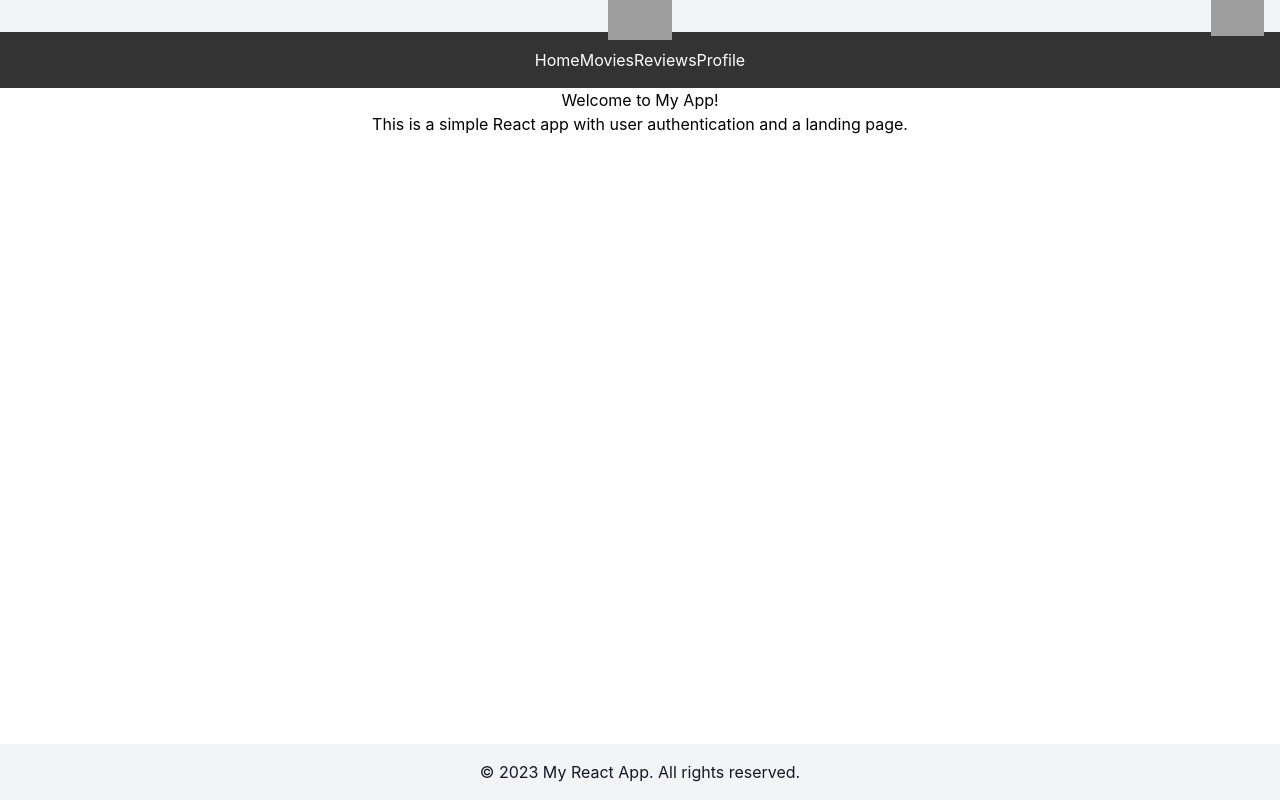
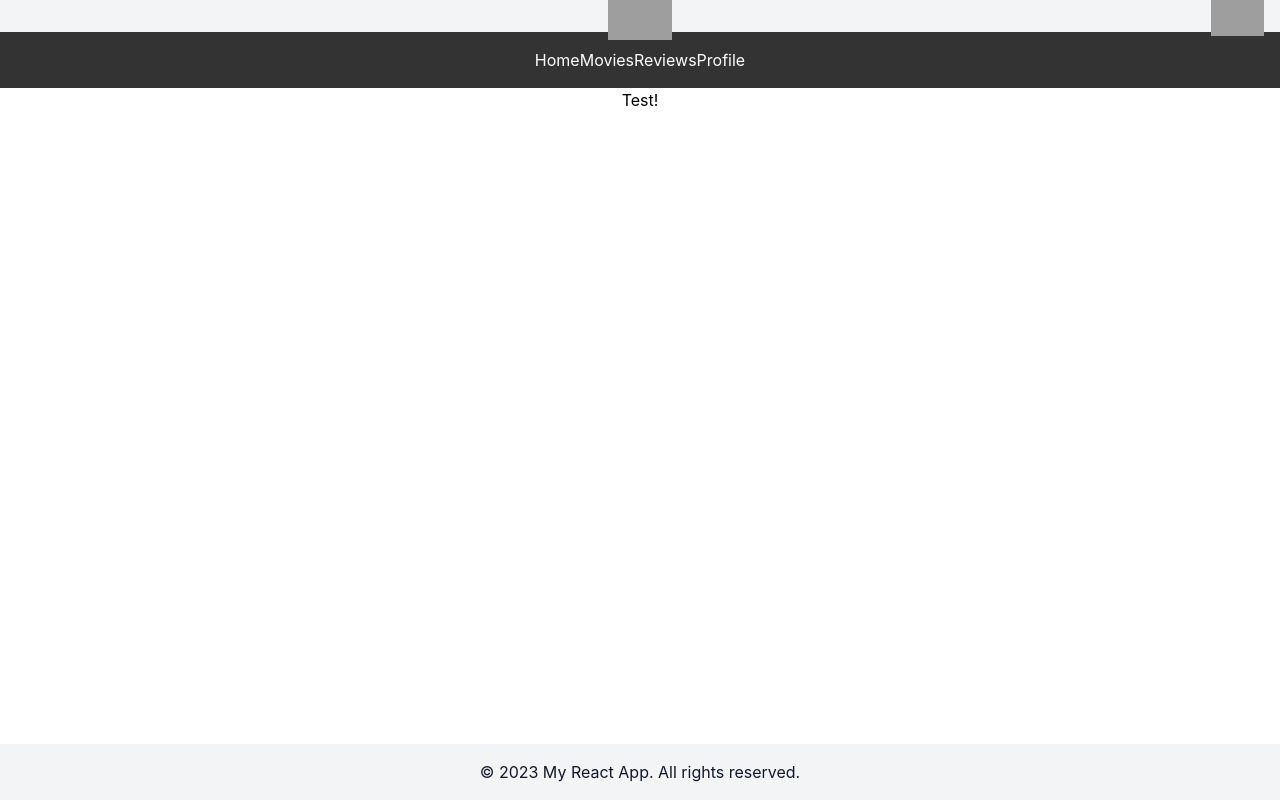
Before and after one commit to barthollomew/loop-web, a React (Create React App) app: page / in a window 1280 px wide. Built offline with nearby package versions, Linux system fonts and the light colour scheme; grey boxes are pictures that could not be loaded.

Commit message:
Starting App.js

```diff
--- a/src/App.js
+++ b/src/App.js
@@ -10,8 +10,7 @@ function App() {
     <div className="App">
       <Header />
       <NavBar />
-      <h1>Welcome to My App!</h1>
-      <p>This is a simple React app with user authentication and a landing page.</p>
+      <h1>Test!</h1>
       <Footer />
     </div>
   );
```
